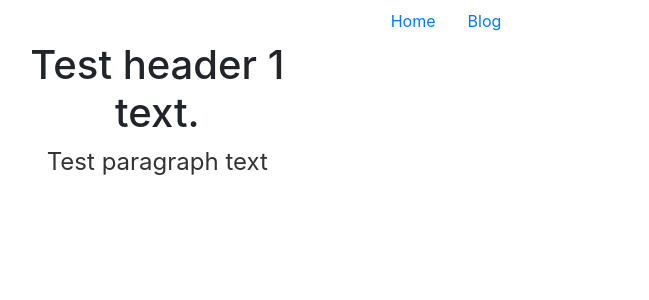
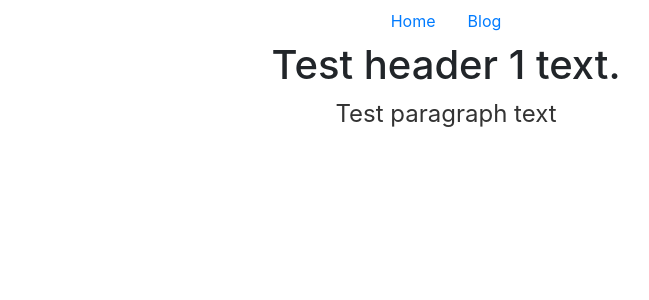
Before and after one commit to emilyripka/nano_NMR, a Jekyll site: the page built from index.html, in a window 1280 px wide. Shown: the top 300 px of the page, without its empty margins (2-651 px from the left). Built offline with Jekyll 4.4.1, drawn with Linux system fonts in a browser that asks for light colours.

Commit message:
center content

```diff
--- a/_layouts/default.html
+++ b/_layouts/default.html
@@ -31,19 +31,12 @@
             </li>
          </ul>
 	 <div class='container-fluid'>
-            <div class="row col-centered text-center">
-                <div class="col-md-4">
+            <div class="row col-centered text-center" style='border:none'>
+                <div class="col-md-12">
 		   {{ content }}
                 </div>
             </div>
 	 </div>
-         <!--div class='container-fluid'>
-            <div class="row" style="border: none">
-	       <div class="col-sm-12;" align='center'>
-                  {{ content }}
-               </div>
-	    </div>
-	 </div-->
          <div class="footer">
          </div>
       </div>
--- a/css/main.css
+++ b/css/main.css
@@ -1,11 +1,11 @@
+.row.col-centered > [class*='col-'] {
+    display: inline-block;
+    float: none;
+}
 body {
     /*background: #F9F9F9;*/
     margin: 60px auto;
     width: 70%;
-}
-.row.col-centered > [class*='col-'] {
-    display: inline-block;
-    float: none;
 }
 nav ul, footer ul {
     font-family:'Helvetica', 'Arial', 'Sans-Serif';
```
